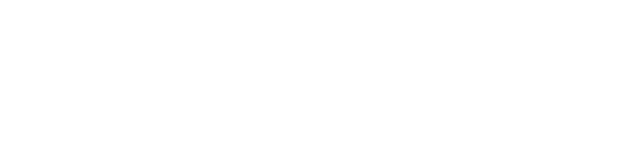
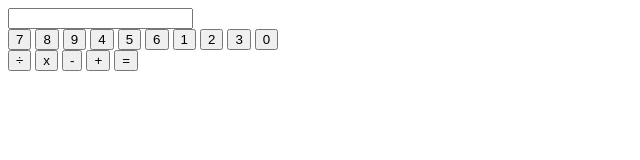
Before and after one commit to ChuckTestaaa/calculator, a plain HTML site: page index.html in a window 1280 px wide. Shown: the whole page, without its empty margins (0-640 px from the left). Drawn offline with Linux system fonts and the light colour scheme.

Commit message:
Add the buttons and text fields
Added the text field for input, number buttons and operation buttons

```diff
--- a/index.html
+++ b/index.html
@@ -8,7 +8,34 @@
 </head>
 
 <body>
+    <div id="device">
+        <input type="text">
+        <div class="buttons">
+            <div class="numbers">
+                <button>7</button>
+                <button>8</button>
+                <button>9</button>
+                <button>4</button>
+                <button>5</button>
+                <button>6</button>
+                <button>1</button>
+                <button>2</button>
+                <button>3</button>
+                <button>0</button>
+            </div>
 
+            <div class="operations">
+                <button>÷</button>
+                <button>x</button>
+                <button>-</button>
+                <button>+</button>
+                <button>=</button>
+            </div>
+        </div>
+
+
+
+    </div>
 </body>
 
 </html>
```
